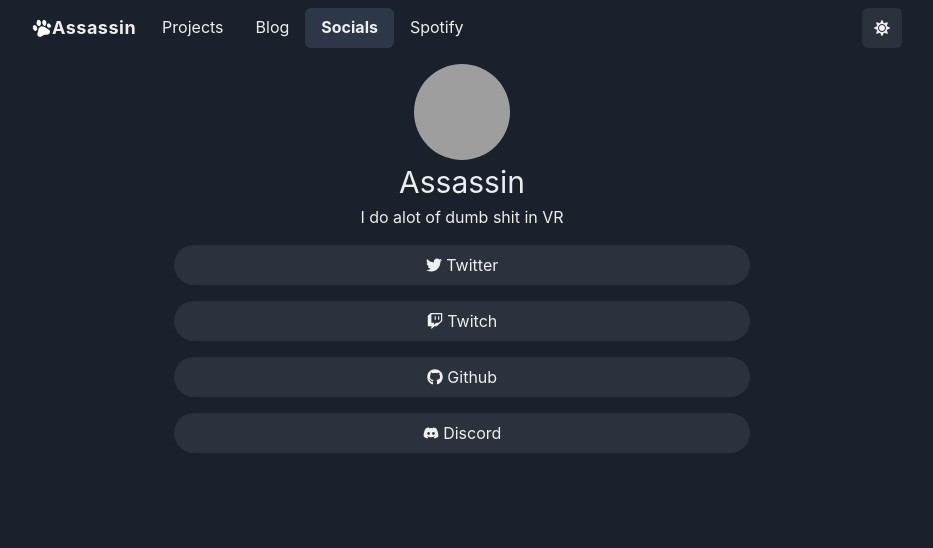
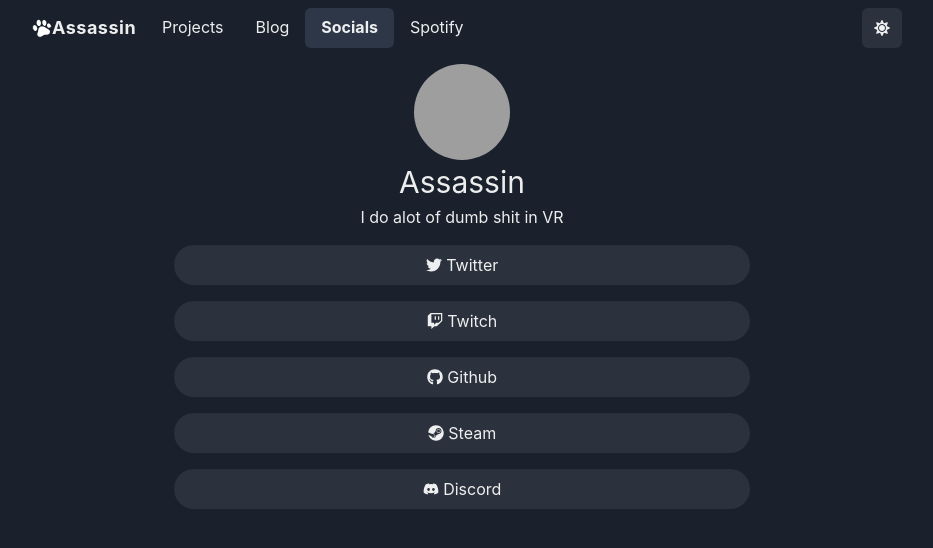
Before and after one commit to ShyAssassin/assassin.dev, a Next.js app: page /socials in a window 1280 px wide. Shown: the top 548 px of the page, without its empty margins (178-1111 px from the left). Built offline with nearby package versions, Linux system fonts and the light colour scheme; grey boxes are pictures that could not be loaded.

Commit message:
Added Steam and updated description

```diff
--- a/src/pages/socials.tsx
+++ b/src/pages/socials.tsx
@@ -1,6 +1,6 @@
 import { Stack, VStack, Box, Center, Avatar, Text } from "@chakra-ui/react";
 import { chakra, useColorModeValue, VisuallyHidden } from "@chakra-ui/react";
-import { FaTwitter, FaTwitch, FaGithub, FaDiscord } from "react-icons/fa";
+import { FaTwitter, FaTwitch, FaGithub, FaDiscord, FaSteam } from "react-icons/fa";
 import { ReactNode } from "react";
 import Head from "next/head";
 import Layout from "../components/layouts/layout";
@@ -35,6 +35,7 @@
         <Layout>
             <Head>
                 <title>Assasin | Socials</title>
+                <meta name="description" content="All of Assassinsorrow's links and socials" />
             </Head>
 
             <Center p={2}>
@@ -50,17 +51,21 @@
                         <Text fontSize={"3xl"}>Assassin</Text>
                         <Text>I do alot of dumb shit in VR</Text>
                     </VStack>
-                    <SocialButton label={"Twitter"} href="https://twitter.com/assassinsorrow">
+                    <SocialButton label={"Twitter"} href="https://twitter.com/assassinsorrow/">
                         <FaTwitter />
                         <Text>&nbsp;Twitter</Text>
                     </SocialButton>
-                    <SocialButton label={"Twitch"} href="https://www.twitch.tv/assassinsorrow">
+                    <SocialButton label={"Twitch"} href="https://www.twitch.tv/assassinsorrow/">
                         <FaTwitch />
                         <Text>&nbsp;Twitch</Text>
                     </SocialButton>
-                    <SocialButton label={"Github"} href="https://github.com/Assassinsorrow">
+                    <SocialButton label={"Github"} href="https://github.com/Assassinsorrow/">
                         <FaGithub />
                         <Text>&nbsp;Github</Text>
+                    </SocialButton>
+                    <SocialButton label={"Steam"} href="https://steamcommunity.com/id/assassinsorrow/">
+                        <FaSteam />
+                        <Text>&nbsp;Steam</Text>
                     </SocialButton>
                     <SocialButton label={"Twitter"} href="https://discord.com/">
                         <FaDiscord />
```
